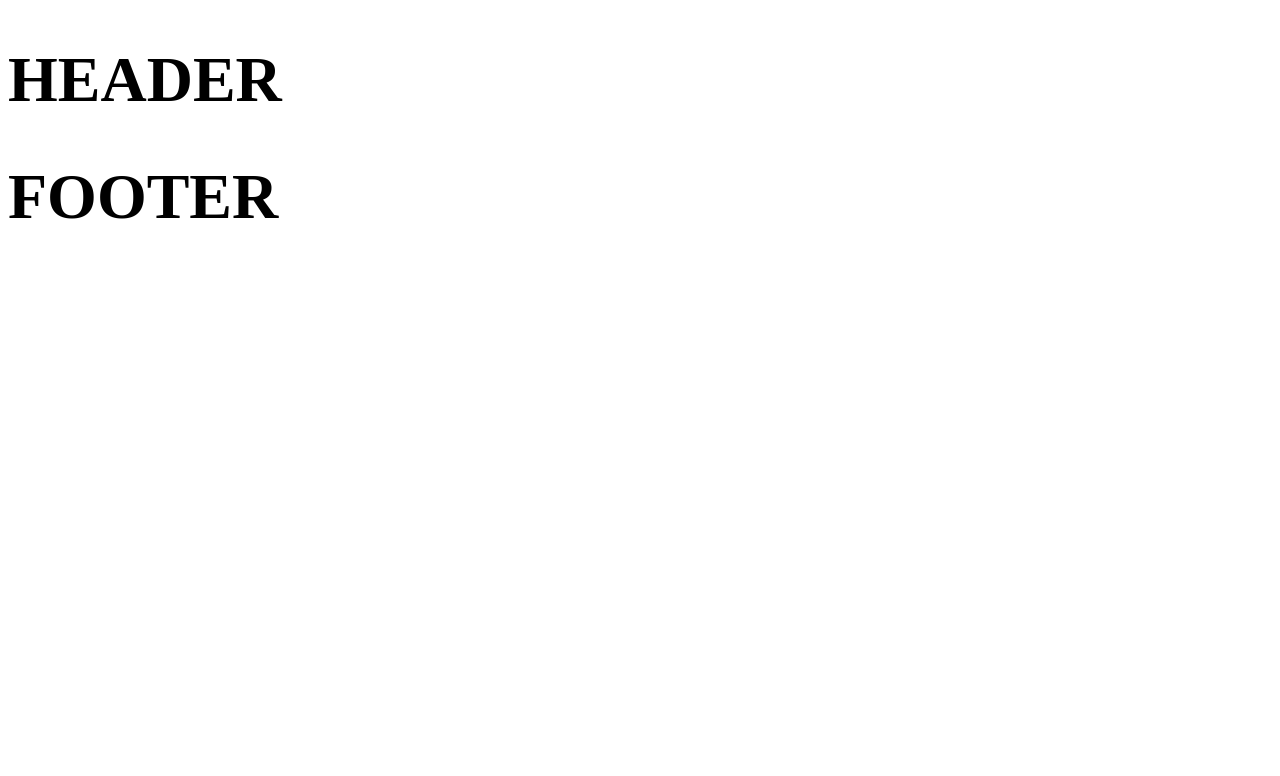
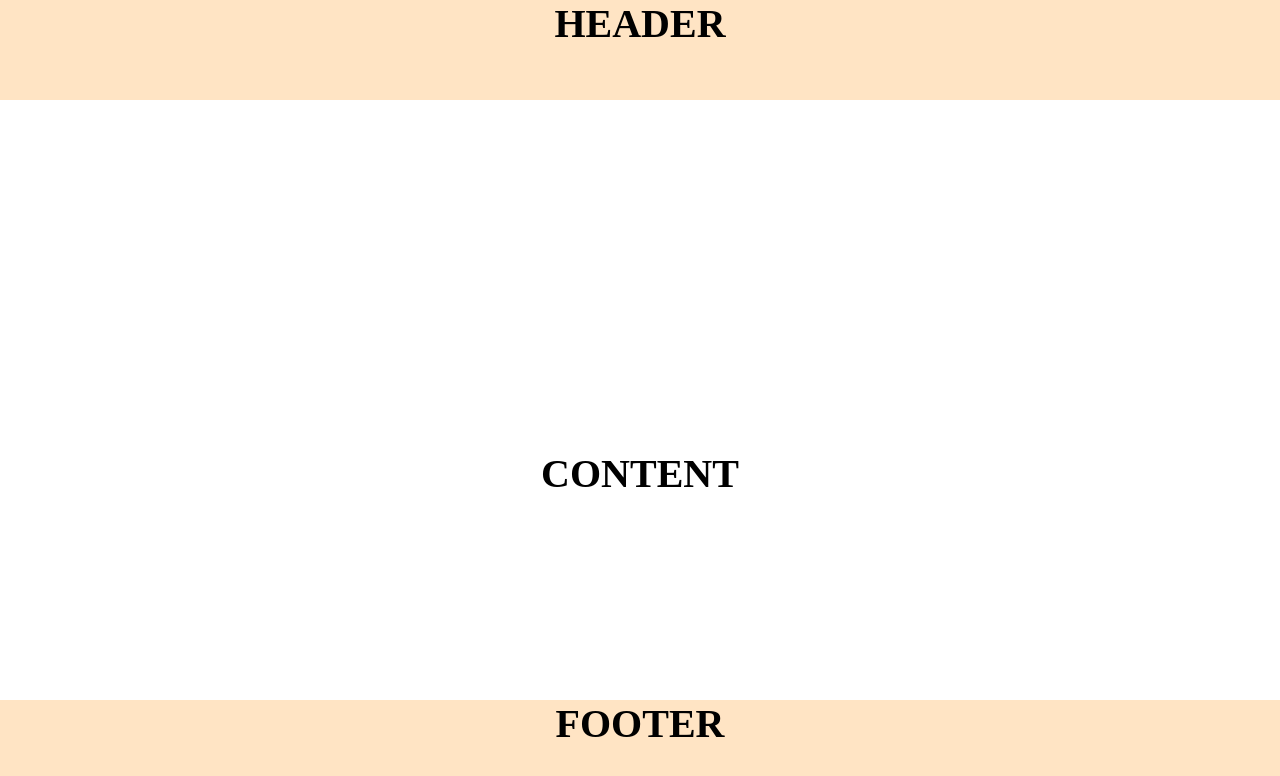
Before and after one commit to KtoYkraJlMoyNick/KtoYkraJlMoyNick.github.io, a website: page index.html in a window 1280 px wide. Drawn offline with Linux system fonts and the light colour scheme.

Commit message:
Probnaya verstka

```diff
--- a/css/style.css
+++ b/css/style.css
@@ -1,6 +1,41 @@
+html {
+  height: 100%;
+  font-size: 10px;
+}
+* {
+  margin: 0;
+  padding: 0;
+}
 .main-header {
+  width: 100%;
+  height: 100px;
+  font-size: 2rem;
+  background-color: bisque;
+}
+.main-header__wrap {
+  margin: 0 auto;
+  width: 960px;
+  text-align: center;
+}
+.main-footer {
+  position: fixed;
+  bottom: 0;
+  width: 100%;
+  height: 100px;
+  font-size: 2rem;
+  background-color: bisque;
+}
+.main-footer__wrap {
+  margin: 0 auto;
+  width: 960px;
+  text-align: center;
+}
+.content {
+  margin-top: 350px;
   font-size: 2rem;
 }
-.main-footer {
-  font-size: 2rem;
+.content__wrap {
+  width: 960px;
+  margin: 0 auto;
+  text-align: center;
 }
--- a/index.html
+++ b/index.html
@@ -7,15 +7,17 @@
 </head>
 <body>
 	<header class="main-header">
-	    <div class="main-header__container">
+	    <div class="main-header__wrap">
 	        <h1>HEADER</h1>
 	    </div>
     </header>
 	<div class="content">
-
+	    <div class="content__wrap">
+	        <h1>CONTENT</h1>
+	    </div>
 	</div>
 	<footer class="main-footer">
-        <div class="main-footer__container">
+        <div class="main-footer__wrap">
             <h1>FOOTER</h1>
         </div>
 	</footer>
```
